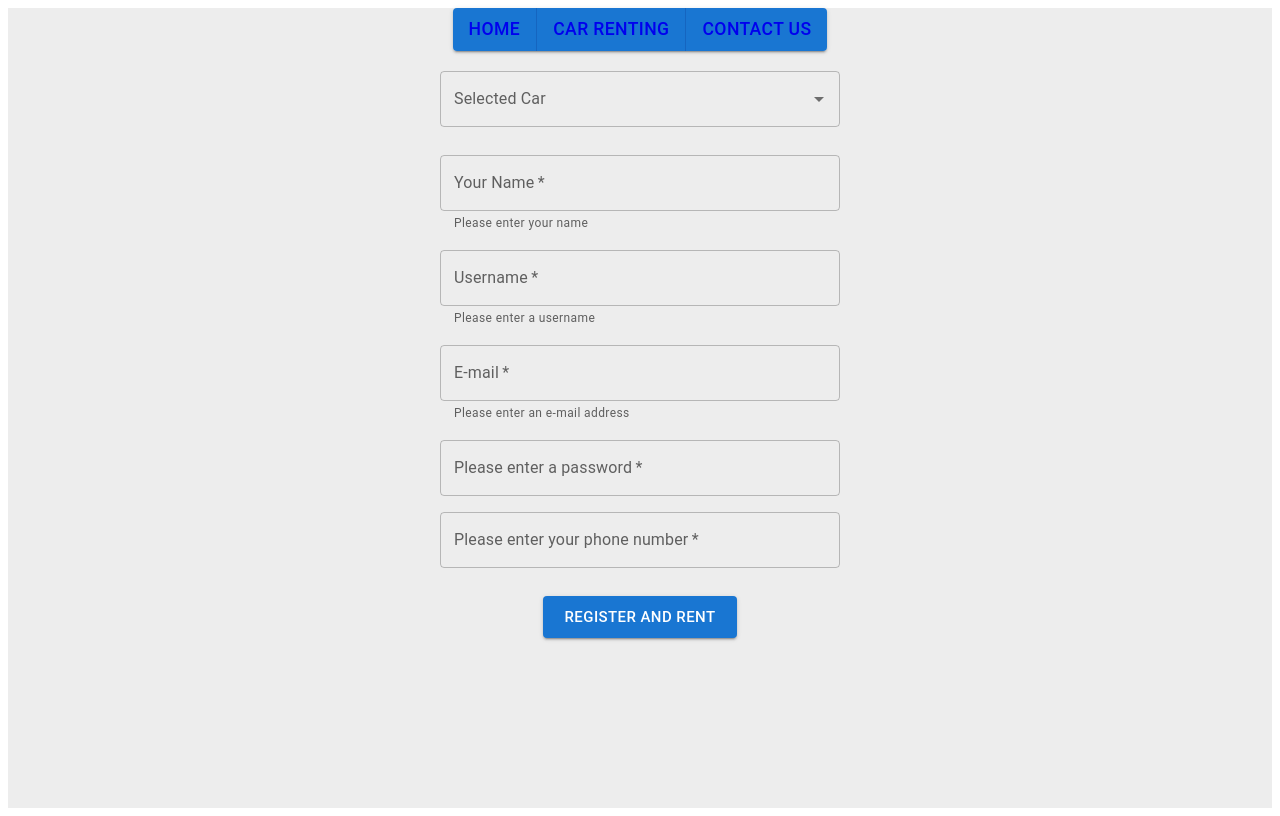
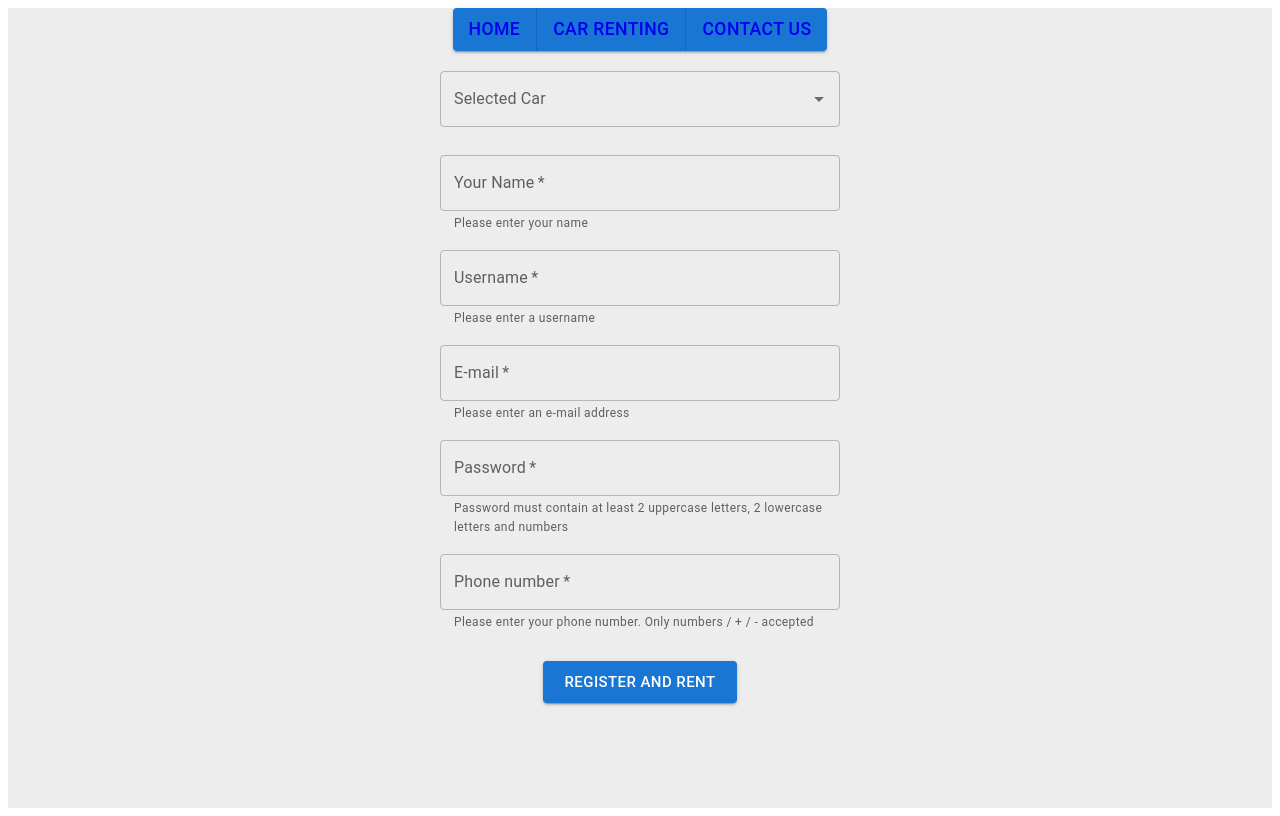
Before and after one commit to ksabee84/car-renting-app, a React (Create React App) app: page /renting-details in a window 1280 px wide. Built offline with nearby package versions, Linux system fonts and the light colour scheme; no server answers.

Commit message:
Modifications in Registration Form

```diff
--- a/src/components/CarSelectElement.jsx
+++ b/src/components/CarSelectElement.jsx
@@ -1,16 +1,30 @@
-import React from "react";
+import React, { useState } from "react";
 import Autocomplete from '@mui/material/Autocomplete';
 import TextField from '@mui/material/TextField';
 
-const rentableCars=[];
+const CarSelectElement = () => {
+    const [carsData, setCarsData] = useState([]);
+    const carsNames = [];
 
-const CarSelectElement = () => {
+    const cars = () => {
+        fetch('http://localhost:8080/api/v1/car-renting/cars')
+        .then((result) => result.json())
+        .then((data) => setCarsData(data))
+        .catch((error) => {
+            console.log('Data cannot be loaded: ', error);
+        });
+    };
+
+    cars();
+
+    const filteredCars = carsData.filter((car) => car.carBrandAndModel);
+
     return (
         <>
             <Autocomplete className='carSelect'
                 disablePortal
                 id="combo-box-demo"
-                options={ rentableCars }
+                options={ carsNames }
                 sx={{ width: 400 }}
                 renderInput={(params) =>
                 <TextField {...params} label="Selected Car" />}
--- a/src/components/RegistrationFormElement.jsx
+++ b/src/components/RegistrationFormElement.jsx
@@ -121,16 +121,16 @@ const RegistrationFormElement = () => {
                         required
                         type="password"
                         id="outlined-password-input"
-                        label="Please enter a password"
-                        helperText=""
+                        label="Password"
+                        helperText="Password must contain at least 2 uppercase letters, 2 lowercase letters and numbers"
                         autoComplete="current-password"
                         onChange={ onPasswordChange }
                     />
                     <TextField
                         required
                         id="demo-helper-text-misaligned-no-helper"
-                        label="Please enter your phone number"
-                        helperText=""
+                        label="Phone number"
+                        helperText="Please enter your phone number. Only numbers / + / - accepted"
                         onChange={ onPhoneNumberChange }
                     />
                 <div className='regBtn'>
--- a/src/components/RentingCardElement.jsx
+++ b/src/components/RentingCardElement.jsx
@@ -86,7 +86,7 @@ const RentingCardElement = () => {
                 size='large'
                 variant='contained'
                 className='carsButton'
-                selected={selectedIndex === car.id}
+                selected={selectedIndex === parseInt(car.id)}
                 onClick={(e) => handleItemClick(e, car.id)}
                 key={car.carName}>
                 <Link to='/renting-details' className='linkToRegister'>
```
